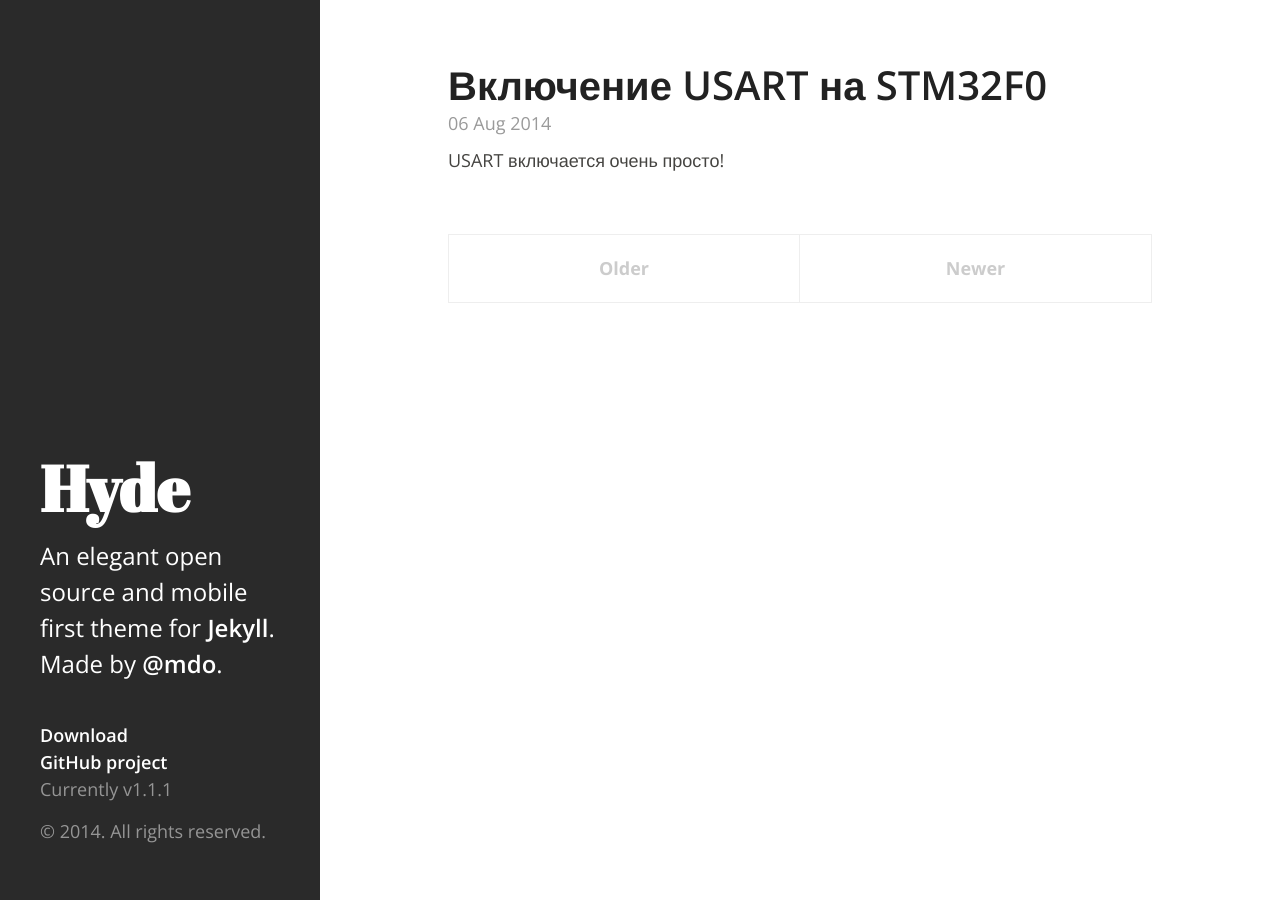
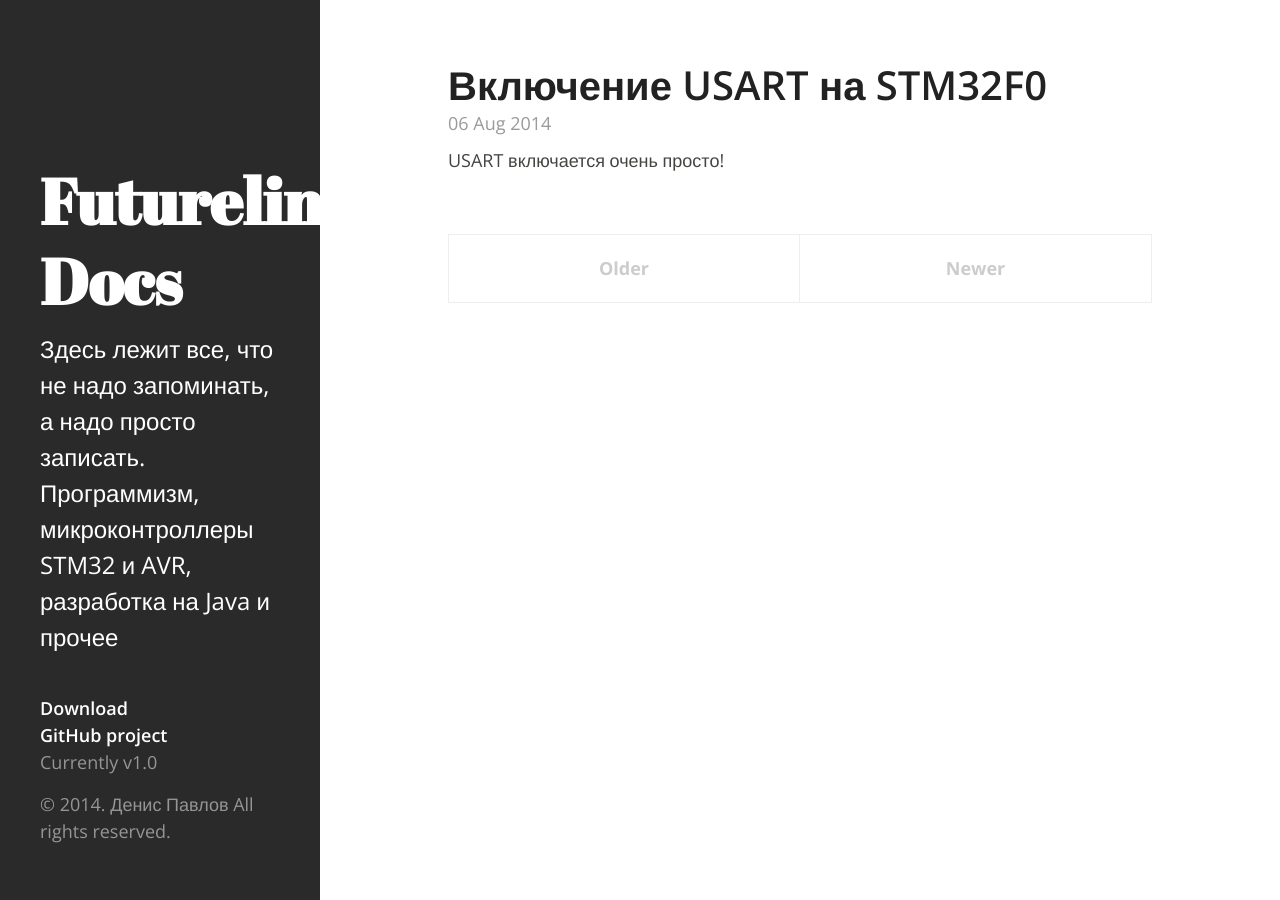
Before and after one commit to futurelink/futurelink.github.io, a Jekyll site: the page built from index.html, in a window 1280 px wide. Built offline with Jekyll 4.4.1, drawn with Linux system fonts in a browser that asks for light colours; Markdown is read by kramdown in place of the engine named in the settings; the list of posts is cut into pages by our own code.

Commit message:
Modifications for content

```diff
--- a/_config.yml
+++ b/_config.yml
@@ -1,11 +1,11 @@
-title:        Hyde
-tagline:      'Hyde, a Jekyll theme'
-description:  'An elegant open source and mobile first theme for <a href="http://jekyllrb.com" target="_blank">Jekyll</a>. Made by <a href="https://twitter.com/mdo" target="_blank">@mdo</a>.'
-url:          http://andhyde.com
-version:      1.1.1
+title:        Futurelink Docs
+tagline:      'Все, что не хочется запоминать'
+description:  'Здесь лежит все, что не надо запоминать, а надо просто записать. Программизм, микроконтроллеры STM32 и AVR, разработка на Java и прочее'
+url:          http://futurelink.ru
+version:      1.0
 author:
-  name:       ''
-  email:      ''
+  name:       'Денис Павлов'
+  email:      'me@futurelink.ru'
 markdown:     rdiscount
 permalink:    pretty
 pygments:     true
```
